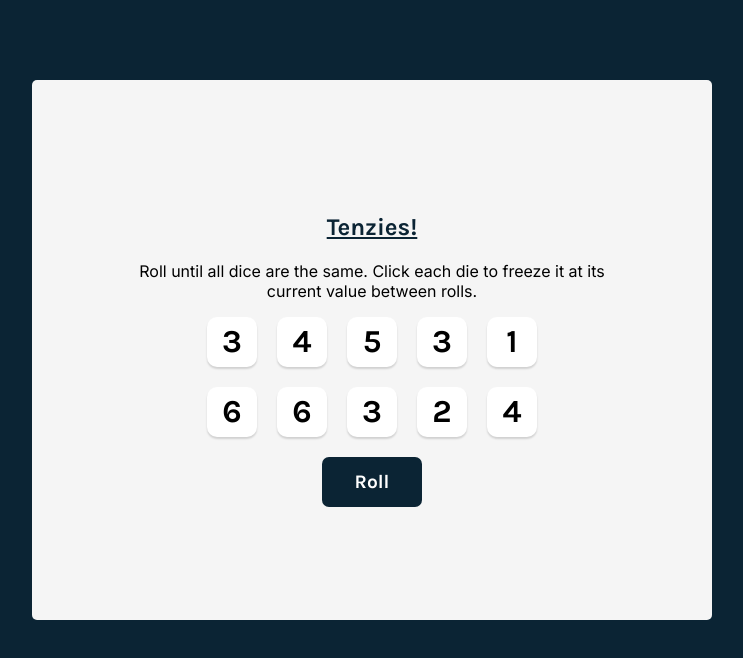
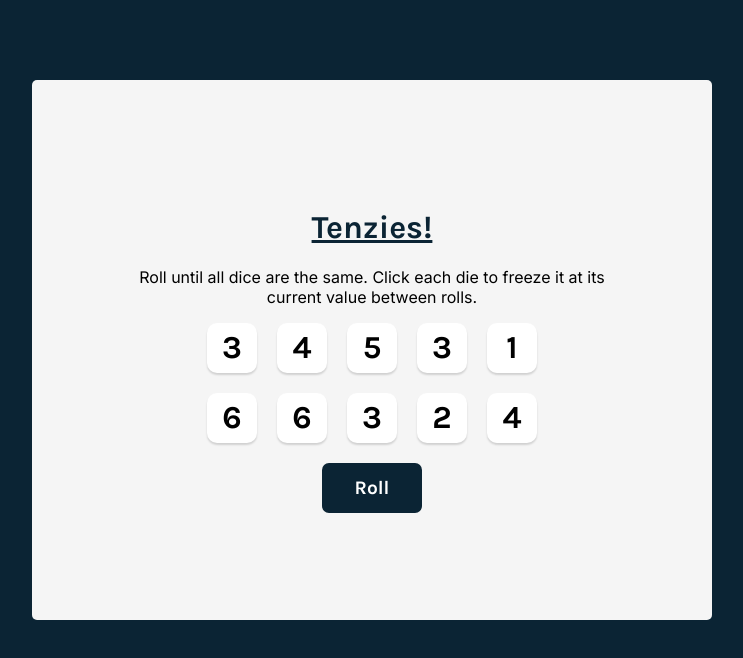
Before and after one commit to austingw/tenzies, a React (Vite) app in the folder tenzies-app/: page / in a window 1280 px wide. Shown: the top 658 px of the page, without its empty margins (268-1011 px from the left). Built offline with nearby package versions, Linux system fonts and the light colour scheme.

Commit message:
Minor style tweaks

```diff
--- a/tenzies-app/src/App.jsx
+++ b/tenzies-app/src/App.jsx
@@ -53,7 +53,7 @@ function App() {
 
   return (
     <main>
-      <h2 className="game-title">Tenzies!</h2>
+      <h1 className="game-title">Tenzies!</h1>
       <p className="instructions">
         Roll until all dice are the same. Click each die to freeze it at its
         current value between rolls.
--- a/tenzies-app/src/index.css
+++ b/tenzies-app/src/index.css
@@ -36,7 +36,6 @@ button {
   border: none;
   border-radius: 7px;
   padding: 5px 10px 5px 10px;
-  margin-top: 20px;
   cursor: pointer;
 }
 
@@ -57,6 +56,7 @@ button:active {
   grid-template-columns: repeat(5, 1fr);
   grid-template-rows: auto auto;
   gap: 20px;
+  margin-bottom: 20px;
 }
 
 .die {
@@ -77,7 +77,6 @@ button:active {
 .game-title {
   color: #0b2434;
   text-decoration: underline;
-  margin-bottom: 20px;
 }
 
 .instructions {
```
